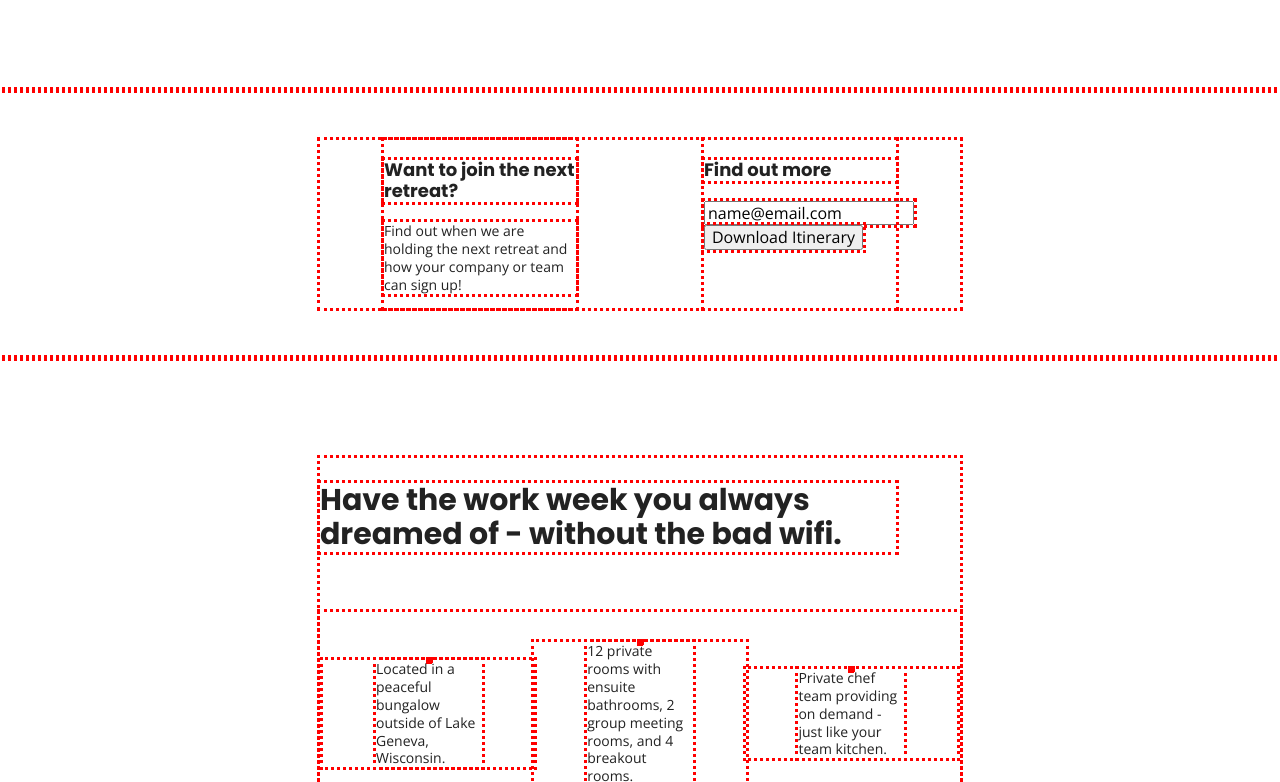
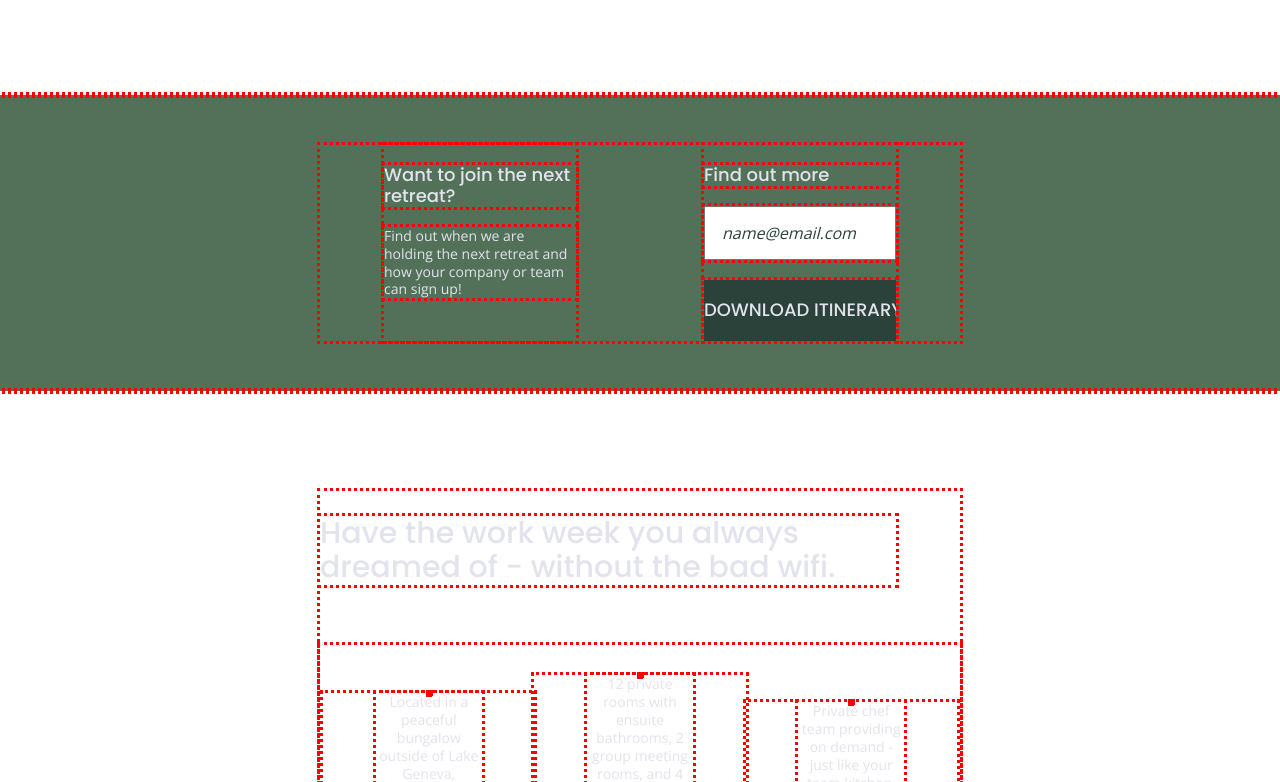
Before and after one commit to Becky-K/unplugged-project, a website built with Parcel: page index.html in a window 1280 px wide. Shown: the part 344-1126 px from the top of the page. Built offline with nearby package versions, Linux system fonts and the light colour scheme.

Commit message:
Added background colours

```diff
--- a/css/main.css
+++ b/css/main.css
@@ -101,6 +101,7 @@
       font-family: 'Open Sans', sans-serif;
       font-size: 1em;
       text-align: left;
+      color: #e2e3ed;
   }
 
   ul,
@@ -117,11 +118,13 @@
   h2 {
     font-family: 'Poppins', sans-serif;
     font-size: 1.875em;
+    font-weight: 500;
   }
 
   h3,
   h4 {
     font-family: 'Poppins', sans-serif;
+    font-weight: 500;
     font-size: 1.125em;
     margin: 20px 0;
   }
@@ -156,6 +159,7 @@
   justify-content: center;
   align-items: center;
   flex-flow: row wrap;
+  background-color: #202322;
 }
 
 /*  Header Styles */
@@ -177,6 +181,7 @@
 }
 
 .header-divider {
+  background-color: #3a3a3a;
   width: 100%;
   height: 1px;
   margin: 10px 0 20px 0;
@@ -185,6 +190,9 @@
 header nav {
   display: flex;
   width: 60%;
+  font-size: 1.125em;
+  font-weight: 700;
+  text-transform: uppercase;
   justify-content: space-around;
   align-items: center;
   justify-content: row wrap;
@@ -201,6 +209,7 @@
 
 footer {
   flex-direction: column;
+  text-align: center;
 
 }
 
@@ -246,10 +255,37 @@
 /* Aside */
 
 aside {
+  background-color:#527158;
   display: flex;
   justify-content: center;
   align-items: center;
   flex-flow: row wrap;
+}
+
+aside .form{
+  margin-top: 30px;
+}
+
+input[type=text] {
+  box-sizing: border-box;
+  width: 100%;
+  color: #2a423a;
+  font-style: italic;
+  padding: 1em;
+}
+
+input[type=button] {
+  width: 100%;
+  padding: 20px 0;
+  margin-top: 20px;
+  background-color: #2a423a;
+  font-family: 'Poppins', Helvetica, Arial, sans-serif;
+  font-weight: 500;
+  font-size: 1.125em;
+  color: #e2e3ed;
+  border: none;
+  text-align: center;
+  text-transform: uppercase;
 }
 
 /* Features */
@@ -264,7 +300,7 @@
   margin-bottom: 60px;
 }
 
-.features-items {
+.features .features-items {
   display: flex;
   justify-content: center;
   align-items: center;
@@ -278,11 +314,13 @@
 
 .features p {
   margin: 0;
+  text-align: center;
 }
 
 /* Reviews */
 
 .reviews {
+  background-color: #2a423a;
   display: flex;
   justify-content: center;
   flex-flow: row wrap;
@@ -290,6 +328,7 @@
 
 .reviews h2 {
   margin-bottom: 40px;
+  line-height: 1;
 
 }
 
@@ -303,6 +342,7 @@
 /* Mission */
 
 .mission {
+  background-color: #527158;
   display: flex;
   justify-content: center;
   align-items: center;
@@ -310,6 +350,7 @@
 }
 
 .contact-section {
+  background-color: #2a423a;
   display: flex;
   justify-content: center;
   align-items: center;
@@ -323,6 +364,7 @@
 /* --------------------- FAQ Page -------------------- */
 
 .faq {
+  background-color: #527158;
   display: flex;
   justify-content: center;
   align-items: center;
@@ -339,10 +381,15 @@
 
 .faq h2 {
   margin-bottom: 40px;
+  line-height: 1;
 }
 
 .faq-content {
   margin-bottom: 50px;
+}
+
+.faq-content h4 {
+  line-height: 1.333;
 }
 
 
```
